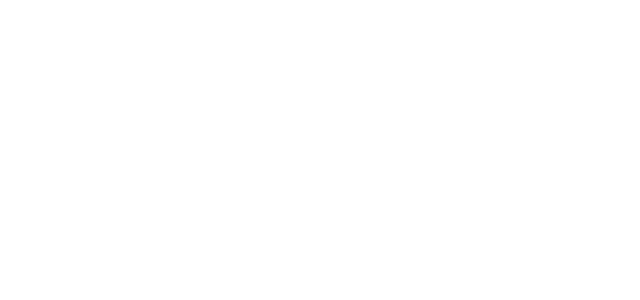
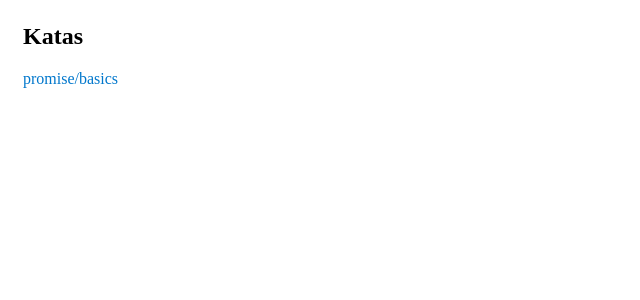
Before and after one commit to derrikcurran-kenzan/es6-samples, a React (Create React App) app: page / in a window 1280 px wide. Shown: the top 300 px of the page, without its empty margins (0-640 px from the left). Built offline with nearby package versions, Linux system fonts and the light colour scheme.

Commit message:
Create dynamically generated Kata navigation component

```diff
--- a/src/App.js
+++ b/src/App.js
@@ -1,9 +1,12 @@
 import React, { Component } from 'react';
+
+import Katas from './katas';
 
 class App extends Component {
   render() {
     return (
       <div className='App'>
+        <Katas />
       </div>
     );
   }
--- /dev/null
+++ b/src/katas/Katas.css
@@ -0,0 +1,38 @@
+.Katas {
+  display: flex;
+  flex-direction: row;
+}
+
+.Katas h1:first-child, .Katas h2:first-child, .Katas h3:first-child {
+  margin-top: 0;
+}
+
+.Katas--nav, .Katas--viewer {
+  padding: 15px;
+}
+
+.Katas--nav ul {
+  margin: 0;
+  padding: 0;
+  list-style: none;
+}
+
+.Katas--nav li > a {
+  color: #07C;
+  cursor: pointer;
+}
+
+.Katas--nav li > a:hover {
+  color: #3af;
+}
+
+.Katas--nav li.active:before {
+  content: '▶';
+  position: absolute;
+  font-size: 0.75em;
+  margin: 0.25em 0 0 -1em;
+}
+
+.Katas--view {
+  flex: 1;
+}
--- /dev/null
+++ b/src/katas/Katas.js
@@ -0,0 +1,61 @@
+import React, { Component } from 'react';
+import urlJoin from 'url-join';
+
+import Kata from './Kata';
+
+import kataPaths from './paths.json';
+
+import './Katas.css';
+
+class Katas extends Component {
+  static propTypes = {
+
+  };
+
+  static defaultProps = {
+
+  };
+
+  constructor(props) {
+    super(props);
+    this.state = {
+      selectedKataPath: '',
+    };
+  }
+
+  handleKataSelected(selectedKataPath) {
+    this.setState({ selectedKataPath });
+  }
+
+  render() {
+    const cnRoot = 'Katas';
+
+    const {
+      selectedKataPath,
+    } = this.state;
+
+    return (
+      <div className={cnRoot}>
+        <div className={`${cnRoot}--nav`}>
+          <h2>Katas</h2>
+          <ul>
+            {kataPaths.modules.map((kataPath, idx) => (
+              <li key={idx} className={selectedKataPath === kataPath ? 'active' : null}>
+                <a href onClick={this.handleKataSelected.bind(this, kataPath)}>{kataPath}</a>
+              </li>
+            ))}
+          </ul>
+        </div>
+
+        {selectedKataPath && (
+          <div className={`${cnRoot}--viewer`}>
+            <h3>{selectedKataPath}</h3>
+            <Kata path={urlJoin(kataPaths.root, selectedKataPath)} />
+          </div>
+        )}
+      </div>
+    );
+  }
+}
+
+export default Katas;
--- /dev/null
+++ b/src/katas/index.js
@@ -0,0 +1 @@
+export { default } from './Katas';
--- /dev/null
+++ b/src/katas/paths.json
@@ -0,0 +1 @@
+{"root":"/katas","modules":["promise/basics"]}
```
